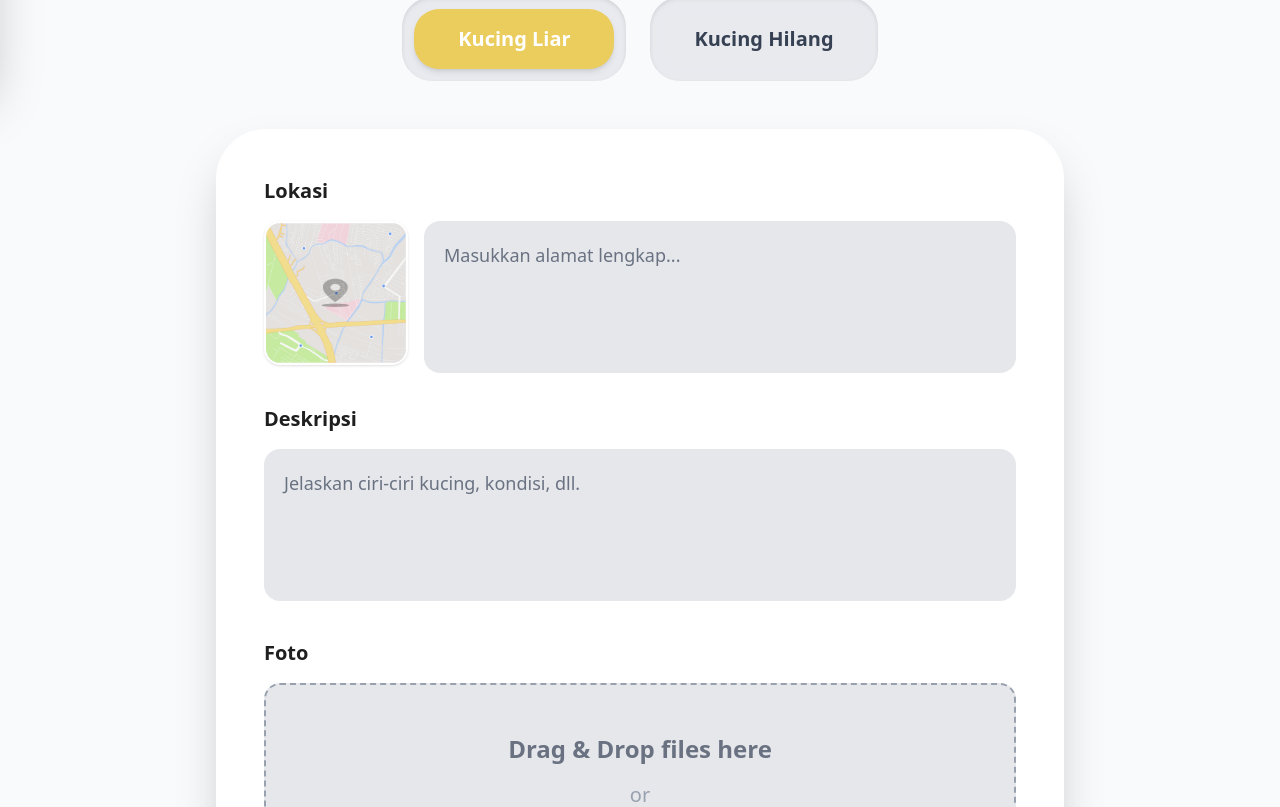
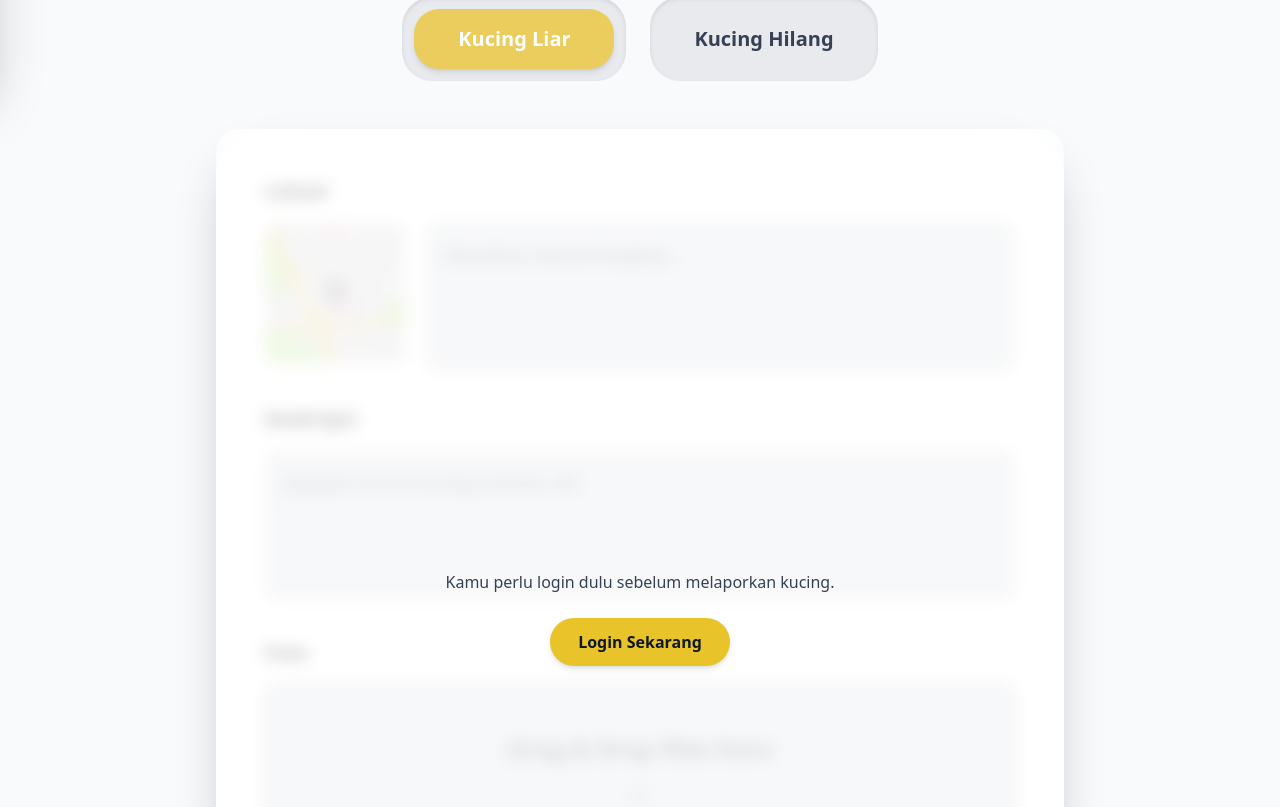
Before and after one commit to zicofarry/CatTake, a Vue app: page /lapor in a window 1280 px wide. Shown: the part 713-1520 px from the top of the page. Built offline with nearby package versions, Linux system fonts and the light colour scheme.

Commit message:
add login overlay

```diff
--- a/src/App.vue
+++ b/src/App.vue
@@ -5,7 +5,10 @@
       @update-login-status="handleUpdateLoginStatus"
     />
 
-    <router-view @user-logged-in="handleUserLogin"></router-view>
+    <router-view
+      :isLoggedInProp="isUserLoggedIn"
+      @user-logged-in="handleUserLogin"
+    />
 
   </div>
 </template>
@@ -16,11 +19,13 @@ import AppHeader from './components/AppHeader.vue';
 
 // State Utama: guest, user, atau shelter. Default diambil dari localStorage.
 const userRole = ref(localStorage.getItem('userRole') || 'guest');
+const isUserLoggedIn = ref(false);
 
 // Fungsi yang dipanggil dari LoginPage/SignupPage saat login berhasil
 function handleUserLogin(role) {
     if (role === 'user' || role === 'shelter') {
         userRole.value = role;
+        isUserLoggedIn.value = true;
         localStorage.setItem('userRole', role); // Simpan status di localStorage
     }
 }
--- a/src/components/HeroSection.vue
+++ b/src/components/HeroSection.vue
@@ -1,19 +1,18 @@
 <template>
-  <section class="max-w-7xl mx-auto px-6 lg:px-8 pt-10 pb-40 md:pb-48">
-    <div class="flex flex-col-reverse md:flex-row items-center gap-8 md:gap-16">
-
+  <section class="max-w-7xl mx-auto px-6 lg:px-8 pt-10 pb-5 md:pb-48 mt-12 md:mt-0">
+    <div class="flex flex-col md:flex-row items-center gap-8 md:gap-16">
       <!-- Gambar Hero -->
-      <div class="lg:w-1/2 relative flex justify-center items-center">
+      <div class="lg:w-1/2 relative flex justify-center items-center -mt-10 md:mt-0 mb-12 md:mb-0">
         <img
           :src="ellipseImg"
           :alt="ellipseAlt"
-           class="absolute w-[120%] h-[120%] top-1/2 left-1/2 transform -translate-x-1/2 -translate-y-1/2 object-contain z-10"
+           class="absolute top-1/2 left-1/2 w-[80%] sm:w-[100%] md:w-[110%] lg:w-[120%] max-w-[500px] transform -translate-x-1/2 -translate-y-1/2 object-contain z-0"
           style="filter: drop-shadow(0 10px 20px rgba(0, 0, 0, 0.2));"
         >
         <img
           :src="mainImg"
           :alt="mainAlt"
-          class="relative z-10 max-w-[340px] md:max-w-[480px] lg:max-w-[550px] object-contain drop-shadow-2xl transform hover:scale-105 transition-transform duration-500"
+          class="relative z-10 w-[60%] sm:w-[80%] md:w-[90%] lg:w-[100%] max-w-[350px] md:max-w-[480px] lg:max-w-[550px] object-contain drop-shadow-2xl transform hover:scale-105 transition-transform duration-500"
           :style="{ maxWidth: mainMaxWidth }"
         >
       </div>
@@ -22,7 +21,7 @@
       <div class="lg:w-1/2 text-center lg:text-left space-y-6 lg:space-y-8 -mt-10 lg:-mt-20">
         <h1 :class="titleClass">{{ title }}</h1>
         <p :class="subtitleClass">{{ subtitle }}</p>
-        <div class="pt-6">
+        <div class="pt-2 md:pt-6">
           <a
             :href="buttonLink"
             :class="['bg-[#EBCD5E] hover:bg-[#e0c355] text-white font-bold text-lg px-10 py-4 rounded-full shadow-[0_10px_20px_-10px_rgba(235,205,94,1)] transition-all hover:-translate-y-1 active:scale-95 inline-block', buttonClass]"
@@ -31,7 +30,6 @@
           </a>
         </div>
       </div>
-
     </div>
   </section>
 </template>
--- /dev/null
+++ b/src/components/LoginOverlay.vue
@@ -0,0 +1,33 @@
+<template>
+  <div v-if="!isLoggedIn" class="absolute inset-0 bg-white/70 backdrop-blur-sm flex flex-col justify-center items-center rounded-3xl z-10">
+    <p class="text-center text-gray-700 mb-6 font-medium">{{ message }}</p>
+    <button
+      @click="goToLogin"
+      class="bg-[#E8C32A] hover:bg-amber-500 text-gray-900 font-bold py-3 px-7 rounded-full border-none cursor-pointer shadow-md"
+    >
+      {{ buttonText }}
+    </button>
+  </div>
+</template>
+
+<script setup>
+import { defineProps, ref, watch } from 'vue';
+import { useRouter } from 'vue-router';
+const props = defineProps({
+  isLoggedIn: { type: Boolean, default: false },
+  message: { type: String, default: 'Kamu perlu login dulu sebelum donasi.' },
+  buttonText: { type: String, default: 'Login Sekarang' },
+  loginRoute: { type: String, default: '/login' }
+});
+const router = useRouter();
+const isLoggedIn = ref(props.isLoggedIn);
+watch(() => props.isLoggedIn, (newVal) => {
+  isLoggedIn.value = newVal;
+});
+function goToLogin() {
+  router.push(props.loginRoute);
+}
+</script>
+
+<style scoped>
+</style>
--- a/src/pages/AdoptPage.vue
+++ b/src/pages/AdoptPage.vue
@@ -55,6 +55,12 @@
         </div>
 
         <div id="listkucing" class="bg-[#3A5F50] pt-36 pb-28 px-6 rounded-t-[50px] md:rounded-t-[80px] min-h-[700px]">
+          <LoginOverlay
+            :isLoggedIn="isLoggedInProp"
+            message="Kamu perlu login dulu sebelum mengadopsi kucing."
+            buttonText="Login Sekarang"
+            loginRoute="/login"
+          />
             <div class="max-w-6xl mx-auto">
 
                 <transition name="fade" mode="out-in">
@@ -84,6 +90,12 @@
 import { ref, computed } from 'vue';
 import CatCard from '../components/CatCard.vue';
 import HeroSection from '../components/HeroSection.vue';
+import LoginOverlay from '../components/LoginOverlay.vue';
+
+const props = defineProps({
+  isLoggedInProp: Boolean
+});
+
 
 
 // --- DATA ---
--- a/src/pages/DonationPage.vue
+++ b/src/pages/DonationPage.vue
@@ -12,9 +12,9 @@
   </div>
 
   <div>
-
     <section id="formDonasi" class="bg-gradient-to-b from-[#558a74] to-[#1d2f28] text-white pt-30 pb-30 !mt-20 lg:-mt-60">
-      <div class="max-w-4xl mx-auto bg-white text-gray-800 rounded-3xl p-8 md:p-16 shadow-2xl shadow-[0_10px_30px_rgba(0,0,0,1)]">
+      <div class="relative max-w-sm md:max-w-4xl mx-auto bg-white/80 backdrop-blur-md text-gray-800 rounded-3xl p-5 md:p-16 shadow-2xl shadow-[0_10px_30px_rgba(0,0,0,1)] overflow-hidden">
+        <LoginOverlay :isLoggedIn="isLoggedInProp" />
         <h2 class="text-3xl font-semibold text-center mb-8 text-gray-900">Form Donasi</h2>
 
         <form @submit.prevent="submitDonation" class="flex flex-col gap-5">
@@ -65,6 +65,11 @@
 <script setup>
 import { ref } from 'vue';
 import HeroSection from '../components/HeroSection.vue';
+import LoginOverlay from '../components/LoginOverlay.vue';
+
+const props = defineProps({
+  isLoggedInProp: Boolean
+});
 
 const form = ref({
     shelter: '',
--- a/src/pages/ReportPage.vue
+++ b/src/pages/ReportPage.vue
@@ -44,6 +44,12 @@
       </div>
 
       <div class="bg-white p-8 md:p-12 rounded-[50px] shadow-2xl relative z-20">
+        <LoginOverlay
+            :isLoggedIn="isLoggedInProp"
+            message="Kamu perlu login dulu sebelum melaporkan kucing."
+            buttonText="Login Sekarang"
+            loginRoute="/login"
+          />
         <form @submit.prevent="submitReport" class="space-y-8">
 
           <div v-if="activeReportType === 'missing'">
@@ -134,10 +140,15 @@
 
 <script setup>
 import { ref, reactive } from 'vue';
+import LoginOverlay from '../components/LoginOverlay.vue';
 
 const activeReportType = ref('stray');
 const isDragging = ref(false);
 const fileInput = ref(null);
+
+const props = defineProps({
+  isLoggedInProp: Boolean
+});
 
 const reportForm = reactive({
   ownerName: '',
```
